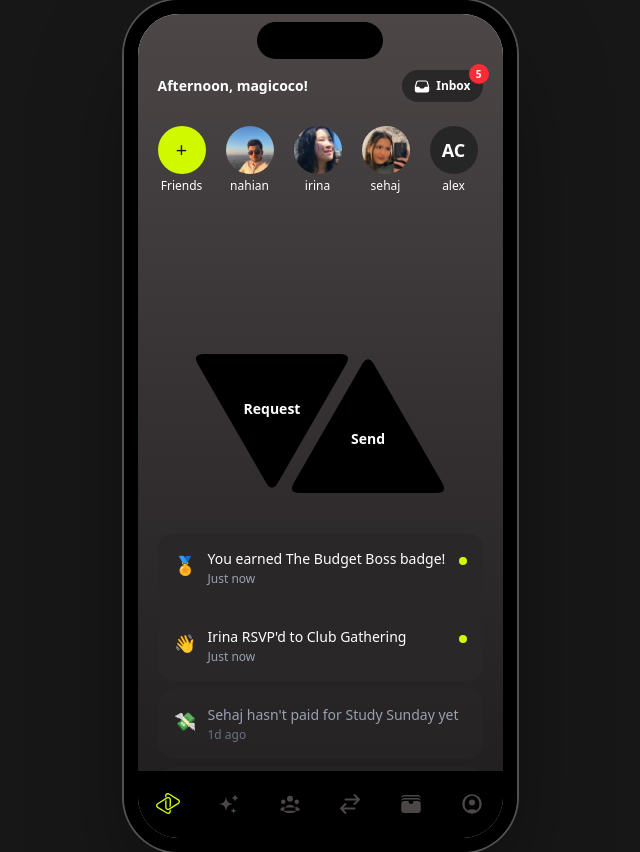
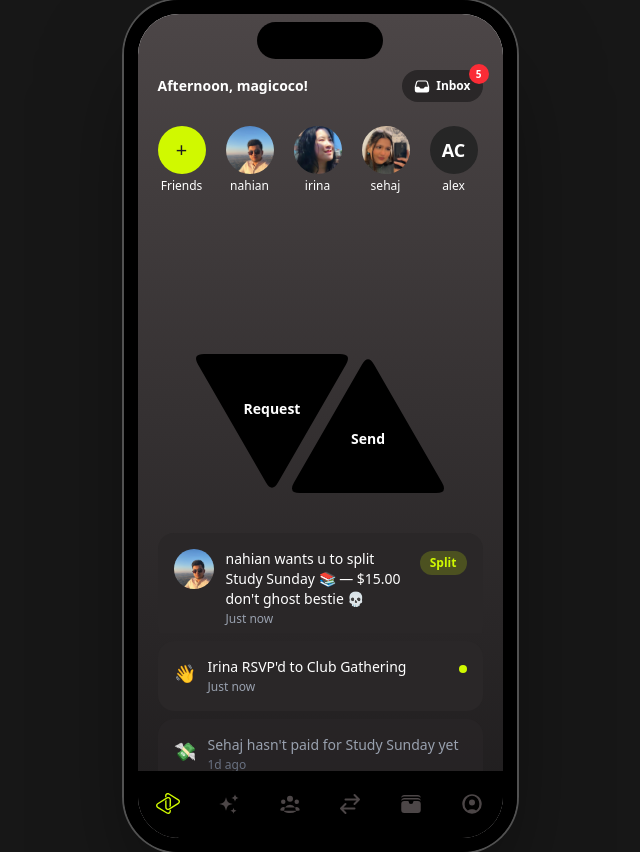
Before and after one commit to 0CocoWang0/bounce-me, a React (Vite) app: page / in a window 1280 px wide. Shown: the whole page, without its empty margins (320-960 px from the left). Built offline with nearby package versions, Linux system fonts and the light colour scheme.

Commit message:
feat: added cta notif on home page

```diff
--- a/src/data/mock.js
+++ b/src/data/mock.js
@@ -312,10 +312,16 @@ export const MOCK_TRANSACTIONS = [
 export const MOCK_NOTIFICATIONS = [
   {
     id: "n1",
-    type: "badge",
-    message: "You earned The Budget Boss badge!",
+    type: "split",
+    message: "nahian wants u to split Study Sunday 📚 — $15.00 don't ghost bestie 💀",
     time: "Just now",
     read: false,
+    actionable: true,
+    userId: "u2",
+    eventId: "e2",
+    link: "/event/e2",
+    amount: 15.0,
+    groupName: "Study Sunday",
   },
   {
     id: "n2",
--- a/src/pages/Home.jsx
+++ b/src/pages/Home.jsx
@@ -1,6 +1,7 @@
 import { useState, useEffect } from "react";
 import { Link } from "react-router-dom";
-import { CURRENT_USER, MOCK_USERS, MOCK_EVENTS, MOCK_NOTIFICATIONS, SWIPEABLE_EVENTS } from "../data/mock";
+import { CURRENT_USER, MOCK_USERS, MOCK_NOTIFICATIONS, SWIPEABLE_EVENTS, getUserById } from "../data/mock";
+import { useEvents } from "../context/EventsContext";
 import Avatar from "../components/Avatar";
 
 const TYPE_ICONS = {
@@ -17,10 +18,8 @@ const newIds = new Set(newNotifs.map((n) => n.id));
 const restNotifs = MOCK_NOTIFICATIONS.filter((n) => !newIds.has(n.id));
 
 export default function Home() {
+  const { events } = useEvents();
   const friends = MOCK_USERS.filter((u) => u.id !== CURRENT_USER.id);
-  const upcoming = MOCK_EVENTS.filter(
-    (e) => e.status === "upcoming" || e.status === "splitting"
-  );
 
   /* Stagger the two new notifications dropping in */
   const [revealed, setRevealed] = useState(0);
@@ -92,41 +91,98 @@ export default function Home() {
         {newNotifs.map((n, i) => {
           /* Reveal bottom-up: last item first, top item last */
           const isVisible = revealed >= newNotifs.length - i;
+          const actionUser = n.actionable && n.userId ? getUserById(n.userId) : null;
+          const linkedEvent = n.eventId ? events.find((e) => e.id === n.eventId) : null;
+          const isSettled = linkedEvent?.status === "settled";
+          const Wrapper = n.link ? Link : "div";
+          const wrapperProps = n.link ? { to: n.link } : {};
+          const displayMsg = isSettled
+            ? `${n.groupName} is all bounced up fr ✅ no cap`
+            : n.message;
           return (
             <div
               key={n.id}
               className="overflow-hidden transition-all duration-500 ease-out"
               style={{
-                maxHeight: isVisible ? 80 : 0,
+                maxHeight: isVisible ? 100 : 0,
                 opacity: isVisible ? 1 : 0,
                 transform: isVisible ? "translateY(0)" : "translateY(20px)",
               }}
             >
-              <div className="flex items-start gap-3 rounded-2xl p-4 bg-gray-50 dark:bg-card-dark">
+              <Wrapper
+                {...wrapperProps}
+                className={`flex items-start gap-3 rounded-2xl p-4 ${
+                  isSettled
+                    ? "bg-green-900/20 dark:bg-green-900/30 border border-green-800/40"
+                    : "bg-gray-50 dark:bg-card-dark"
+                }`}
+              >
+                {actionUser ? (
+                  <Avatar initials={actionUser.initials} avatar={actionUser.avatar} size="md" />
+                ) : (
                   <span className="text-lg mt-0.5">{TYPE_ICONS[n.type]}</span>
+                )}
                 <div className="flex-1 min-w-0">
-                  <p className="text-sm font-medium dark:text-white">{n.message}</p>
+                  <p className={`text-sm font-medium ${isSettled ? "text-green-400" : "dark:text-white"}`}>{displayMsg}</p>
                   <p className="text-xs text-gray-400 mt-0.5">{n.time}</p>
                 </div>
+                {n.actionable ? (
+                  <span className={`text-xs font-semibold px-2.5 py-1 rounded-full mt-0.5 shrink-0 ${
+                    isSettled
+                      ? "text-green-400 bg-green-400/20"
+                      : "text-bounce bg-bounce/20"
+                  }`}>
+                    {isSettled ? "Settled" : "Split"}
+                  </span>
+                ) : (
                   <div className="w-2 h-2 rounded-full bg-bounce mt-2 shrink-0" />
-              </div>
+                )}
+              </Wrapper>
             </div>
           );
         })}
 
         {/* Existing notifications — already visible, pushed down by new ones */}
-        {restNotifs.map((n) => (
-          <div
+        {restNotifs.map((n) => {
+          const actionUser = n.actionable && n.userId ? getUserById(n.userId) : null;
+          const linkedEvent = n.eventId ? events.find((e) => e.id === n.eventId) : null;
+          const isSettled = linkedEvent?.status === "settled";
+          const Wrapper = n.link ? Link : "div";
+          const wrapperProps = n.link ? { to: n.link } : {};
+          const displayMsg = isSettled
+            ? `${n.groupName} is all bounced up fr ✅ no cap`
+            : n.message;
+          return (
+            <Wrapper
               key={n.id}
-            className="flex items-start gap-3 rounded-2xl p-4 bg-gray-50/60 dark:bg-card-dark/60"
+              {...wrapperProps}
+              className={`flex items-start gap-3 rounded-2xl p-4 ${
+                isSettled
+                  ? "bg-green-900/10 dark:bg-green-900/20 border border-green-800/30"
+                  : "bg-gray-50/60 dark:bg-card-dark/60"
+              }`}
             >
+              {actionUser ? (
+                <Avatar initials={actionUser.initials} avatar={actionUser.avatar} size="md" />
+              ) : (
                 <span className="text-lg mt-0.5">{TYPE_ICONS[n.type]}</span>
+              )}
               <div className="flex-1 min-w-0">
-              <p className="text-sm text-gray-500 dark:text-gray-400">{n.message}</p>
+                <p className={`text-sm ${isSettled ? "text-green-400/80" : "text-gray-500 dark:text-gray-400"}`}>{displayMsg}</p>
                 <p className="text-xs text-gray-300 dark:text-gray-500 mt-0.5">{n.time}</p>
               </div>
-          </div>
-        ))}
+              {n.actionable && (
+                <span className={`text-xs font-semibold px-2.5 py-1 rounded-full mt-0.5 shrink-0 ${
+                  isSettled
+                    ? "text-green-400/60 bg-green-400/10"
+                    : "text-bounce bg-bounce/20"
+                }`}>
+                  {isSettled ? "Settled" : "Split"}
+                </span>
+              )}
+            </Wrapper>
+          );
+        })}
       </div>
 
     </div>
--- a/src/pages/Notifications.jsx
+++ b/src/pages/Notifications.jsx
@@ -1,4 +1,7 @@
-import { MOCK_NOTIFICATIONS } from "../data/mock";
+import { Link } from "react-router-dom";
+import { MOCK_NOTIFICATIONS, getUserById } from "../data/mock";
+import { useEvents } from "../context/EventsContext";
+import Avatar from "../components/Avatar";
 
 const TYPE_ICONS = {
   rsvp: "\u{1F44B}",
@@ -9,6 +12,7 @@ const TYPE_ICONS = {
 };
 
 export default function Notifications() {
+  const { events } = useEvents();
   const unread = MOCK_NOTIFICATIONS.filter((n) => !n.read);
   const read = MOCK_NOTIFICATIONS.filter((n) => n.read);
 
@@ -20,19 +24,48 @@ export default function Notifications() {
         <section className="mb-6">
           <p className="text-xs text-gray-400 uppercase tracking-wide mb-3">New</p>
           <div className="space-y-1">
-            {unread.map((n) => (
-              <div
+            {unread.map((n) => {
+              const actionUser = n.actionable && n.userId ? getUserById(n.userId) : null;
+              const linkedEvent = n.eventId ? events.find((e) => e.id === n.eventId) : null;
+              const isSettled = linkedEvent?.status === "settled";
+              const Wrapper = n.link ? Link : "div";
+              const wrapperProps = n.link ? { to: n.link } : {};
+              const displayMsg = isSettled
+                ? `${n.groupName} is all bounced up fr ✅ no cap`
+                : n.message;
+              return (
+                <Wrapper
                   key={n.id}
-                className="flex items-start gap-3 bg-gray-50 dark:bg-card-dark rounded-xl p-4"
+                  {...wrapperProps}
+                  className={`flex items-start gap-3 rounded-xl p-4 ${
+                    isSettled
+                      ? "bg-green-900/20 dark:bg-green-900/30 border border-green-800/40"
+                      : "bg-gray-50 dark:bg-card-dark"
+                  }`}
                 >
+                  {actionUser ? (
+                    <Avatar initials={actionUser.initials} avatar={actionUser.avatar} size="md" />
+                  ) : (
                     <span className="text-lg mt-0.5">{TYPE_ICONS[n.type]}</span>
+                  )}
                   <div className="flex-1 min-w-0">
-                  <p className="text-sm font-medium dark:text-white">{n.message}</p>
+                    <p className={`text-sm font-medium ${isSettled ? "text-green-400" : "dark:text-white"}`}>{displayMsg}</p>
                     <p className="text-xs text-gray-400 mt-0.5">{n.time}</p>
                   </div>
+                  {n.actionable ? (
+                    <span className={`text-xs font-semibold px-2.5 py-1 rounded-full mt-0.5 shrink-0 ${
+                      isSettled
+                        ? "text-green-400 bg-green-400/20"
+                        : "text-bounce bg-bounce/20"
+                    }`}>
+                      {isSettled ? "Settled" : "Split"}
+                    </span>
+                  ) : (
                     <div className="w-2 h-2 rounded-full bg-bounce mt-2 shrink-0" />
-              </div>
-            ))}
+                  )}
+                </Wrapper>
+              );
+            })}
           </div>
         </section>
       )}
@@ -41,18 +74,46 @@ export default function Notifications() {
         <section>
           <p className="text-xs text-gray-400 uppercase tracking-wide mb-3">Earlier</p>
           <div className="space-y-1">
-            {read.map((n) => (
-              <div
+            {read.map((n) => {
+              const actionUser = n.actionable && n.userId ? getUserById(n.userId) : null;
+              const linkedEvent = n.eventId ? events.find((e) => e.id === n.eventId) : null;
+              const isSettled = linkedEvent?.status === "settled";
+              const Wrapper = n.link ? Link : "div";
+              const wrapperProps = n.link ? { to: n.link } : {};
+              const displayMsg = isSettled
+                ? `${n.groupName} is all bounced up fr ✅ no cap`
+                : n.message;
+              return (
+                <Wrapper
                   key={n.id}
-                className="flex items-start gap-3 rounded-xl p-4"
+                  {...wrapperProps}
+                  className={`flex items-start gap-3 rounded-xl p-4 ${
+                    isSettled
+                      ? "bg-green-900/10 dark:bg-green-900/20 border border-green-800/30"
+                      : ""
+                  }`}
                 >
+                  {actionUser ? (
+                    <Avatar initials={actionUser.initials} avatar={actionUser.avatar} size="md" />
+                  ) : (
                     <span className="text-lg mt-0.5">{TYPE_ICONS[n.type]}</span>
+                  )}
                   <div className="flex-1 min-w-0">
-                  <p className="text-sm text-gray-500 dark:text-gray-400">{n.message}</p>
+                    <p className={`text-sm ${isSettled ? "text-green-400/80" : "text-gray-500 dark:text-gray-400"}`}>{displayMsg}</p>
                     <p className="text-xs text-gray-300 mt-0.5">{n.time}</p>
                   </div>
-              </div>
-            ))}
+                  {n.actionable && (
+                    <span className={`text-xs font-semibold px-2.5 py-1 rounded-full mt-0.5 shrink-0 ${
+                      isSettled
+                        ? "text-green-400/60 bg-green-400/10"
+                        : "text-bounce/60 bg-bounce/10"
+                    }`}>
+                      {isSettled ? "Settled" : "Split"}
+                    </span>
+                  )}
+                </Wrapper>
+              );
+            })}
           </div>
         </section>
       )}
```
Lines whose indentation alone changed are shown as unchanged.
